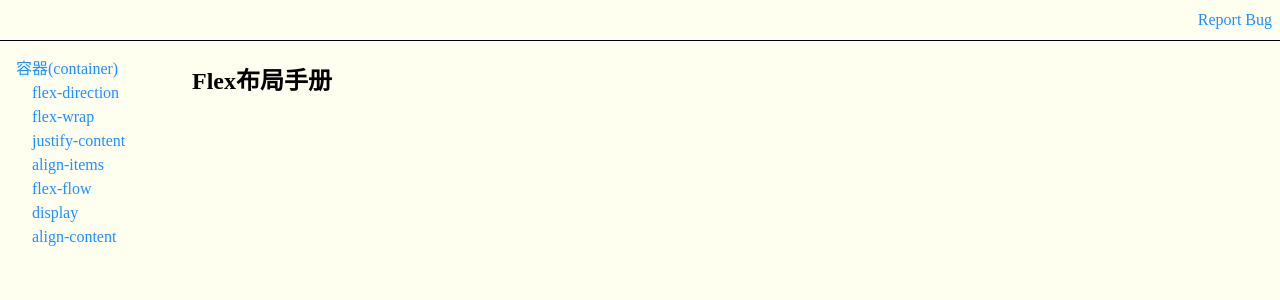
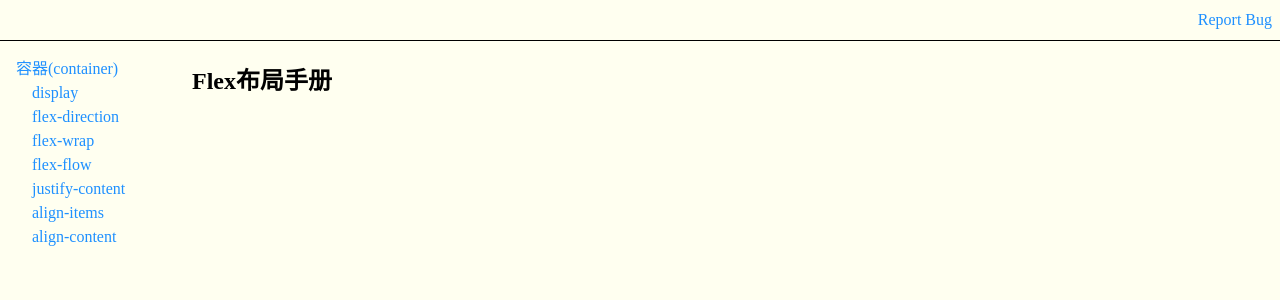
Before and after one commit to asurance/flex-tutorial, a Next.js app: page / in a window 1280 px wide. Shown: the top 300 px of the page. Built offline with nearby package versions, Linux system fonts and the light colour scheme.

Commit message:
perf(nav): 调整不同属性顺序

```diff
--- a/components/Layout.tsx
+++ b/components/Layout.tsx
@@ -17,6 +17,10 @@ type Props = {
 
 const containers: NavVO[] = [
     {
+        link: 'Display',
+        text: 'display',
+    },
+    {
         link: 'FlexDirection',
         text: 'flex-direction',
     },
@@ -25,20 +29,16 @@ const containers: NavVO[] = [
         text: 'flex-wrap',
     },
     {
+        link: 'FlexFlow',
+        text: 'flex-flow',
+    },
+    {
         link: 'JustifyContent',
         text: 'justify-content',
     },
     {
         link: 'AlignItems',
         text: 'align-items',
-    },
-    {
-        link: 'FlexFlow',
-        text: 'flex-flow',
-    },
-    {
-        link: 'Display',
-        text: 'display',
     },
     {
         link: 'AlignContent',
```
